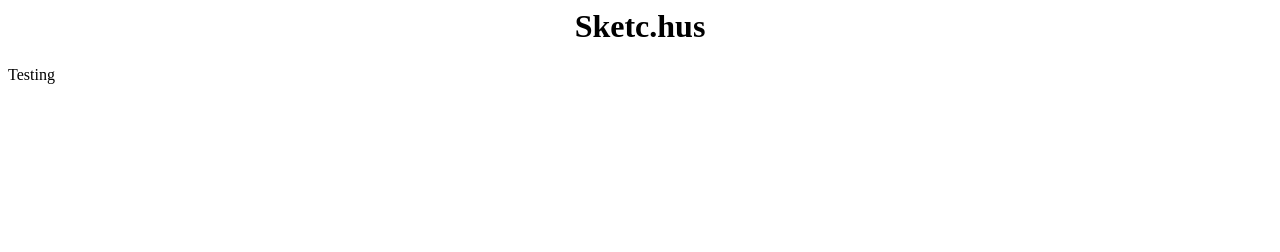
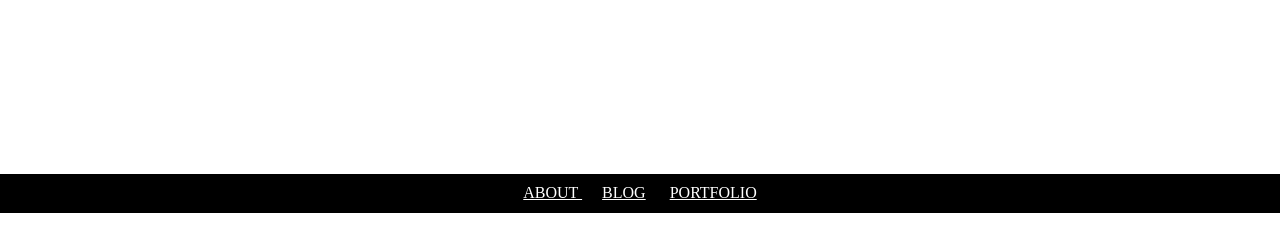
Before and after one commit to hzafirah/sketchus, a plain HTML site: page index.html in a window 1280 px wide. Drawn offline with nearby package versions, Linux system fonts and the light colour scheme.

Commit message:
Update index.html

```diff
--- a/index.html
+++ b/index.html
@@ -1,2 +1,42 @@
-<h1><center> Sketc.hus</h1>
-<b1> Testing </b1>
+<!DOCTYPE html>
+<head>
+<link href="/normalize.css" rel="stylesheet">
+<style>
+header {
+  text-align:center;
+  background: ;
+  background-size:cover;
+  color:white;
+}
+a {
+  color: white;
+}
+h1 {
+  font-size: 70px;
+}
+img {
+  margin: 40px 0px 0px 0px;
+  border: 7px solid white;
+  border-radius: 20px;
+}
+ul {
+  padding: 10px;
+  background: black;
+}
+li {
+  display: inline;
+  padding: 0px 10px 0px 10px;
+}
+</style>
+</head>
+<body>
+  <header>
+
+    <h1>Sketchus</h1>
+    <ul>
+      <li><a href="#">ABOUT </a></li>
+      <li><a href="#">BLOG</a></li>
+      <li><a href="#">PORTFOLIO</a></li>
+    </ul>
+  </header>
+</body>
```
